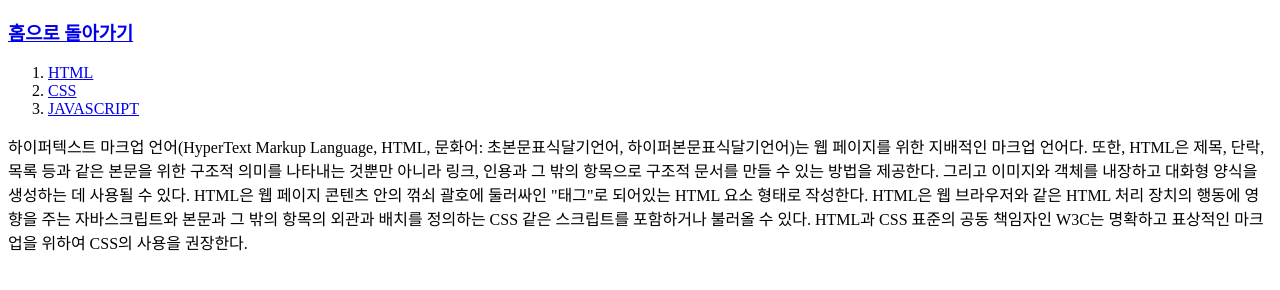
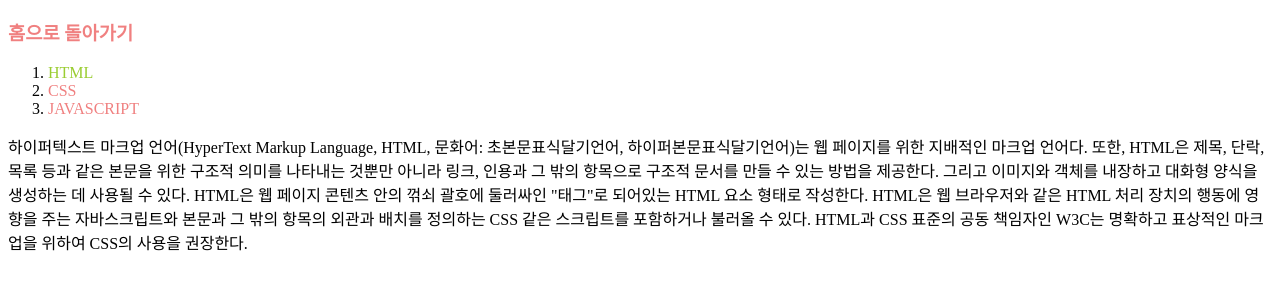
Before and after one commit to skyllion/mweb, a plain HTML site: page cweb01.html in a window 1280 px wide. Shown: the part 48-338 px from the top of the page. Drawn offline with Linux system fonts and the light colour scheme.

Commit message:
Add files via upload

```diff
--- a/cweb01.html
+++ b/cweb01.html
@@ -1,13 +1,23 @@
 <html>
     <head>
         <title>HTML</title>
+        <style>
+            a{
+                color: lightcoral;
+                text-decoration: none;
+            }
+            .saw {
+                color: yellowgreen;
+            }
+
+        </style>
     </head>
     <body>
         <h1>WEB - HTML</h1>
         <h3><a href='index.html'>홈으로 돌아가기</a></h3>
 
         <ol>
-            <li><a href= 'cweb01.html'>HTML</a></li>
+            <li><a href= 'cweb01.html' class='saw'>HTML</a></li>
             <li><a href= 'cweb02.html'>CSS</a></li>
             <li><a href= 'cweb03.html'>JAVASCRIPT</a></li>
         </ol>
```
Also changed, not shown: cweb02.html (+9 -1 lines), cweb03.html (+9 -1 lines), index.html (+10 -0 lines).
